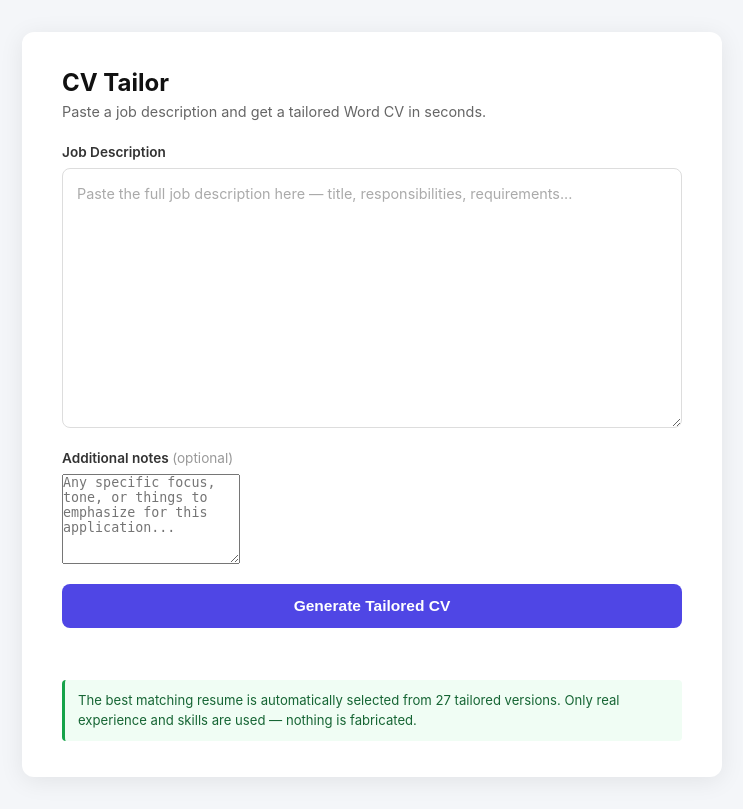
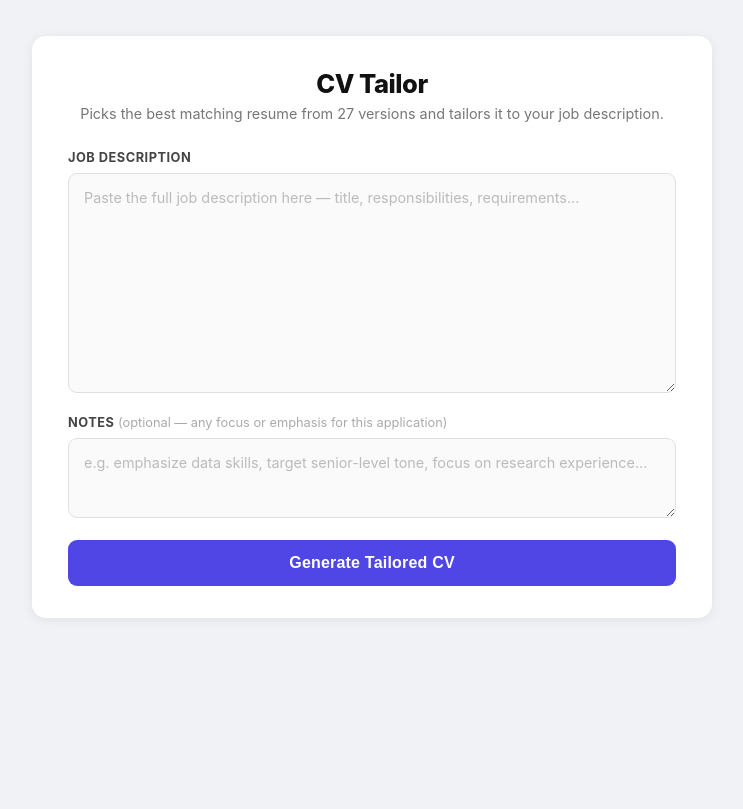
Before and after one commit to serhose/Claude-Test, a Flask app: page / in a window 1280 px wide. Shown: the whole page, without its empty margins (268-1011 px from the left). After the commit the page ends 618 px from the top, so only its background shows below. Run offline with Flask 3, Linux system fonts and the light colour scheme.

Commit message:
Three UI/quality improvements
- Fix Word tab stop to 10800 twips (right margin) — fixes date/location alignment
- Add match percentages: Gemini returns initial_match_pct and final_match_pct per generation
- Redesign UI: cleaner card layout, animated loading steps, results panel with resume badge and match % bars

Co-Authored-By: Claude Sonnet 4.6 <noreply@anthropic.com>

```diff
--- a/cv-tailor/app.py
+++ b/cv-tailor/app.py
@@ -49,8 +49,12 @@ def generate():
     _state["cv_data"] = tailored_data
     _state["docx_bytes"] = docx_bytes
 
-    selected = tailored_data.get("_selected_resume", "")
-    return jsonify({"ready": True, "selected_resume": selected})
+    return jsonify({
+        "ready": True,
+        "selected_resume": tailored_data.get("_selected_resume", ""),
+        "initial_match_pct": tailored_data.get("_initial_match_pct"),
+        "final_match_pct": tailored_data.get("_final_match_pct"),
+    })
 
 
 @app.route("/download")
--- a/cv-tailor/cv_template.py
+++ b/cv-tailor/cv_template.py
@@ -32,7 +32,7 @@ def _set_spacing(paragraph, before=0, after=0):
     pPr.append(pSpacing)
 
 
-def _set_right_tab(paragraph, twips=9360):
+def _set_right_tab(paragraph, twips=10800):
     """Set a right-aligned tab stop (default 6.5 inches = 9360 twips)."""
     pPr = paragraph._p.get_or_add_pPr()
     tabs = OxmlElement('w:tabs')
--- a/cv-tailor/templates/index.html
+++ b/cv-tailor/templates/index.html
@@ -9,210 +9,218 @@
 
     body {
       font-family: -apple-system, BlinkMacSystemFont, "Segoe UI", sans-serif;
-      background: #f4f6f9;
+      background: #f0f2f5;
       min-height: 100vh;
       display: flex;
       align-items: flex-start;
       justify-content: center;
-      padding: 32px 24px;
+      padding: 36px 20px 60px;
     }
 
-    .wrapper {
-      width: 100%;
-      max-width: 700px;
-      display: flex;
-      flex-direction: column;
-      gap: 20px;
+    .wrapper { width: 100%; max-width: 680px; display: flex; flex-direction: column; gap: 16px; }
+
+    /* ── Cards ── */
+    .card {
+      background: #fff;
+      border-radius: 14px;
+      box-shadow: 0 2px 12px rgba(0,0,0,0.07);
+      padding: 32px 36px;
     }
 
-    .card {
-      background: #fff;
-      border-radius: 12px;
-      box-shadow: 0 4px 24px rgba(0,0,0,0.08);
-      padding: 36px 40px;
-    }
+    /* ── Header ── */
+    .app-header { text-align: center; margin-bottom: 28px; }
+    .app-header h1 { font-size: 1.6rem; font-weight: 800; color: #111; letter-spacing: -0.5px; }
+    .app-header p  { margin-top: 6px; font-size: 0.9rem; color: #777; }
 
-    h1 {
-      font-size: 1.5rem;
+    /* ── Form fields ── */
+    .field { margin-bottom: 18px; }
+    .field label {
+      display: block;
+      font-size: 0.8rem;
       font-weight: 700;
-      color: #111;
-      margin-bottom: 6px;
-    }
-
-    .subtitle {
-      font-size: 0.9rem;
-      color: #666;
-      margin-bottom: 24px;
-    }
-
-    label {
-      display: block;
-      font-size: 0.85rem;
-      font-weight: 600;
-      color: #333;
+      color: #444;
+      text-transform: uppercase;
+      letter-spacing: 0.5px;
       margin-bottom: 8px;
     }
+    .field label span { font-weight: 400; color: #aaa; text-transform: none; letter-spacing: 0; }
 
-    textarea#jd {
+    textarea {
       width: 100%;
-      height: 260px;
-      padding: 14px;
+      padding: 13px 15px;
       font-size: 0.9rem;
       font-family: inherit;
-      border: 1.5px solid #ddd;
-      border-radius: 8px;
+      border: 1.5px solid #e0e0e0;
+      border-radius: 9px;
       resize: vertical;
       transition: border-color 0.2s;
       color: #222;
-      line-height: 1.5;
+      line-height: 1.55;
+      background: #fafafa;
     }
+    textarea:focus { outline: none; border-color: #4f46e5; background: #fff; }
+    textarea::placeholder { color: #bbb; }
+    #jd { height: 220px; }
+    #notes { height: 80px; }
 
-    textarea#jd:focus {
-      outline: none;
-      border-color: #4f46e5;
-    }
-
-    textarea#jd::placeholder { color: #aaa; }
-
-    .btn {
-      margin-top: 16px;
+    /* ── Generate button ── */
+    .btn-generate {
       width: 100%;
-      padding: 13px;
+      padding: 14px;
       background: #4f46e5;
       color: #fff;
       border: none;
-      border-radius: 8px;
-      font-size: 0.97rem;
+      border-radius: 9px;
+      font-size: 1rem;
+      font-weight: 700;
+      cursor: pointer;
+      transition: background 0.2s, transform 0.1s, opacity 0.2s;
+      letter-spacing: 0.2px;
+    }
+    .btn-generate:hover:not(:disabled) { background: #4338ca; }
+    .btn-generate:active:not(:disabled) { transform: scale(0.99); }
+    .btn-generate:disabled { opacity: 0.55; cursor: not-allowed; }
+
+    /* ── Loading state ── */
+    .loading-row {
+      display: none;
+      align-items: center;
+      gap: 10px;
+      margin-top: 14px;
+      font-size: 0.88rem;
+      color: #4f46e5;
+    }
+    .loading-row.visible { display: flex; }
+    .spinner {
+      width: 16px; height: 16px; flex-shrink: 0;
+      border: 2px solid #c7d2fe;
+      border-top-color: #4f46e5;
+      border-radius: 50%;
+      animation: spin 0.75s linear infinite;
+    }
+    @keyframes spin { to { transform: rotate(360deg); } }
+
+    .error-msg {
+      margin-top: 12px;
+      padding: 11px 14px;
+      background: #fef2f2;
+      border-left: 3px solid #ef4444;
+      border-radius: 6px;
+      font-size: 0.85rem;
+      color: #b91c1c;
+      display: none;
+    }
+    .error-msg.visible { display: block; }
+
+    /* ── Results panel ── */
+    #resultsPanel { display: none; }
+    #resultsPanel.visible { display: block; }
+
+    .results-header {
+      display: flex;
+      align-items: center;
+      justify-content: space-between;
+      margin-bottom: 18px;
+    }
+    .results-header h2 { font-size: 1rem; font-weight: 700; color: #111; }
+
+    .dl-btn {
+      padding: 8px 16px;
+      background: #4f46e5;
+      color: #fff;
+      border: none;
+      border-radius: 7px;
+      font-size: 0.85rem;
       font-weight: 600;
       cursor: pointer;
-      transition: background 0.2s, opacity 0.2s;
+      transition: background 0.2s;
     }
+    .dl-btn:hover { background: #4338ca; }
 
-    .btn:hover:not(:disabled) { background: #4338ca; }
-    .btn:disabled { opacity: 0.55; cursor: not-allowed; }
+    .resume-badge {
+      display: inline-flex;
+      align-items: center;
+      gap: 6px;
+      background: #eef2ff;
+      color: #4338ca;
+      border-radius: 20px;
+      padding: 5px 12px;
+      font-size: 0.82rem;
+      font-weight: 600;
+      margin-bottom: 18px;
+    }
+    .resume-badge::before { content: "📄"; font-size: 0.85rem; }
 
-    .btn-outline {
-      background: transparent;
-      color: #4f46e5;
-      border: 1.5px solid #4f46e5;
+    .match-row {
+      display: flex;
+      gap: 16px;
+      margin-bottom: 0;
     }
-    .btn-outline:hover:not(:disabled) { background: #eef2ff; }
-
-    .status {
-      margin-top: 14px;
-      font-size: 0.88rem;
-      min-height: 20px;
+    .match-box {
+      flex: 1;
+      background: #f8f9fb;
+      border-radius: 10px;
+      padding: 14px 16px;
       text-align: center;
     }
-    .status.loading { color: #4f46e5; }
-    .status.error   { color: #dc2626; }
-    .status.success { color: #16a34a; }
+    .match-label { font-size: 0.75rem; font-weight: 600; color: #888; text-transform: uppercase; letter-spacing: 0.4px; margin-bottom: 6px; }
+    .match-pct { font-size: 1.8rem; font-weight: 800; }
+    .match-pct.before { color: #f59e0b; }
+    .match-pct.after  { color: #10b981; }
+    .match-bar-wrap { height: 5px; background: #e5e7eb; border-radius: 3px; margin-top: 8px; }
+    .match-bar { height: 100%; border-radius: 3px; transition: width 0.8s ease; }
+    .match-bar.before { background: #f59e0b; }
+    .match-bar.after  { background: #10b981; }
 
-    .spinner {
-      display: inline-block;
-      width: 13px; height: 13px;
-      border: 2px solid #4f46e5;
-      border-top-color: transparent;
-      border-radius: 50%;
-      animation: spin 0.7s linear infinite;
-      vertical-align: middle;
-      margin-right: 5px;
-    }
-
-    @keyframes spin { to { transform: rotate(360deg); } }
-
-    .note {
-      margin-top: 18px;
-      padding: 11px 13px;
-      background: #f0fdf4;
-      border-left: 3px solid #16a34a;
-      border-radius: 4px;
-      font-size: 0.82rem;
-      color: #166534;
-      line-height: 1.5;
-    }
-
-    /* ── Chat section ───────────────────────────────────────────────────── */
-
-    #chatCard {
-      display: none;
-    }
-
-    #chatCard.visible {
-      display: block;
-    }
+    /* ── Chat section ── */
+    #chatCard { display: none; }
+    #chatCard.visible { display: block; }
 
     .chat-header {
       display: flex;
       align-items: center;
       justify-content: space-between;
-      margin-bottom: 16px;
+      margin-bottom: 14px;
     }
-
-    .chat-header h2 {
-      font-size: 1.1rem;
-      font-weight: 700;
-      color: #111;
-    }
-
-    .chat-header .dl-btn {
-      font-size: 0.82rem;
-      font-weight: 600;
-      color: #4f46e5;
+    .chat-header h2 { font-size: 1rem; font-weight: 700; color: #111; }
+    .dl-btn-sm {
+      padding: 6px 12px;
       background: #eef2ff;
+      color: #4338ca;
       border: none;
       border-radius: 6px;
-      padding: 6px 12px;
+      font-size: 0.8rem;
+      font-weight: 600;
       cursor: pointer;
       transition: background 0.2s;
     }
-    .chat-header .dl-btn:hover { background: #e0e7ff; }
+    .dl-btn-sm:hover { background: #e0e7ff; }
 
     .messages {
-      border: 1.5px solid #e5e7eb;
-      border-radius: 8px;
+      border: 1.5px solid #eee;
+      border-radius: 10px;
       padding: 14px;
-      height: 320px;
+      height: 280px;
       overflow-y: auto;
       background: #fafafa;
       display: flex;
       flex-direction: column;
       gap: 10px;
     }
-
     .msg {
       max-width: 85%;
       padding: 10px 13px;
       border-radius: 10px;
-      font-size: 0.88rem;
+      font-size: 0.87rem;
       line-height: 1.5;
       word-break: break-word;
     }
-
-    .msg.user {
-      align-self: flex-end;
-      background: #4f46e5;
-      color: #fff;
-      border-bottom-right-radius: 2px;
-    }
-
-    .msg.assistant {
-      align-self: flex-start;
-      background: #fff;
-      color: #222;
-      border: 1.5px solid #e5e7eb;
-      border-bottom-left-radius: 2px;
-    }
-
-    .msg.assistant.with-dl {
-      display: flex;
-      flex-direction: column;
-      gap: 8px;
-    }
-
+    .msg.user      { align-self: flex-end; background: #4f46e5; color: #fff; border-bottom-right-radius: 3px; }
+    .msg.assistant { align-self: flex-start; background: #fff; color: #222; border: 1.5px solid #eee; border-bottom-left-radius: 3px; }
+    .msg.assistant.with-dl { display: flex; flex-direction: column; gap: 8px; }
     .msg-dl-btn {
       align-self: flex-start;
-      font-size: 0.8rem;
+      font-size: 0.78rem;
       font-weight: 600;
       color: #4f46e5;
       background: #eef2ff;
@@ -220,39 +228,33 @@
       border-radius: 5px;
       padding: 4px 10px;
       cursor: pointer;
-      transition: background 0.2s;
     }
     .msg-dl-btn:hover { background: #e0e7ff; }
 
-    .chat-input-row {
-      display: flex;
-      gap: 10px;
-      margin-top: 12px;
-    }
-
+    .chat-input-row { display: flex; gap: 10px; margin-top: 12px; }
     #chatInput {
       flex: 1;
       padding: 11px 14px;
-      font-size: 0.9rem;
+      font-size: 0.88rem;
       font-family: inherit;
-      border: 1.5px solid #ddd;
-      border-radius: 8px;
+      border: 1.5px solid #e0e0e0;
+      border-radius: 9px;
       resize: none;
       line-height: 1.4;
+      background: #fafafa;
       transition: border-color 0.2s;
       color: #222;
     }
-    #chatInput:focus { outline: none; border-color: #4f46e5; }
-    #chatInput::placeholder { color: #aaa; }
-
+    #chatInput:focus { outline: none; border-color: #4f46e5; background: #fff; }
+    #chatInput::placeholder { color: #bbb; }
     #sendBtn {
       padding: 11px 20px;
       background: #4f46e5;
       color: #fff;
       border: none;
-      border-radius: 8px;
-      font-size: 0.9rem;
-      font-weight: 600;
+      border-radius: 9px;
+      font-size: 0.88rem;
+      font-weight: 700;
       cursor: pointer;
       transition: background 0.2s, opacity 0.2s;
       white-space: nowrap;
@@ -260,84 +262,115 @@
     #sendBtn:hover:not(:disabled) { background: #4338ca; }
     #sendBtn:disabled { opacity: 0.55; cursor: not-allowed; }
 
-    .chat-hint {
-      margin-top: 10px;
-      font-size: 0.8rem;
-      color: #9ca3af;
-    }
+    .chat-hint { margin-top: 10px; font-size: 0.78rem; color: #bbb; }
+
+    .divider { height: 1px; background: #f0f0f0; margin: 4px 0 18px; }
   </style>
 </head>
 <body>
 <div class="wrapper">
 
-    <!-- ── Job Description Form ─────────────────────────────────────────── -->
-    <div class="card" id="mainCard">
+  <!-- ── Main Card ─────────────────────────────────────────────────────── -->
+  <div class="card">
+    <div class="app-header">
       <h1>CV Tailor</h1>
-      <p class="subtitle">Paste a job description and get a tailored Word CV in seconds.</p>
+      <p>Picks the best matching resume from 27 versions and tailors it to your job description.</p>
+    </div>
 
     <form id="cvForm">
+      <div class="field">
         <label for="jd">Job Description</label>
-        <textarea
-          id="jd"
-          name="job_description"
-          placeholder="Paste the full job description here — title, responsibilities, requirements..."
-          required
-        ></textarea>
+        <textarea id="jd" name="job_description" placeholder="Paste the full job description here — title, responsibilities, requirements..." required></textarea>
+      </div>
 
-        <label for="notes" style="margin-top:18px;display:block;">Additional notes <span style="font-weight:400;color:#999;">(optional)</span></label>
-        <textarea
-          id="notes"
-          name="user_notes"
-          style="height:90px;"
-          placeholder="Any specific focus, tone, or things to emphasize for this application..."
-        ></textarea>
+      <div class="field">
+        <label for="notes">Notes <span>(optional — any focus or emphasis for this application)</span></label>
+        <textarea id="notes" name="user_notes" placeholder="e.g. emphasize data skills, target senior-level tone, focus on research experience..."></textarea>
+      </div>
 
-        <button type="submit" class="btn" id="submitBtn">Generate Tailored CV</button>
+      <button type="submit" class="btn-generate" id="submitBtn">Generate Tailored CV</button>
     </form>
 
-      <div class="status" id="status"></div>
+    <div class="loading-row" id="loadingRow">
+      <div class="spinner"></div>
+      <span id="loadingMsg">Selecting best resume...</span>
+    </div>
 
-      <div class="note" id="resumeNote" style="display:none;"></div>
+    <div class="error-msg" id="errorMsg"></div>
 
-      <div class="note">
-        The best matching resume is automatically selected from 27 tailored versions.
-        Only real experience and skills are used — nothing is fabricated.
+    <!-- ── Results ── -->
+    <div id="resultsPanel">
+      <div class="divider" style="margin-top:20px;"></div>
+      <div class="results-header">
+        <h2>Your CV is ready</h2>
+        <button class="dl-btn" onclick="downloadLatest()">Download .docx</button>
+      </div>
+      <div class="resume-badge" id="resumeBadge"></div>
+      <div class="match-row">
+        <div class="match-box">
+          <div class="match-label">Resume match before</div>
+          <div class="match-pct before" id="pctBefore">—</div>
+          <div class="match-bar-wrap"><div class="match-bar before" id="barBefore" style="width:0%"></div></div>
+        </div>
+        <div class="match-box">
+          <div class="match-label">Match after tailoring</div>
+          <div class="match-pct after" id="pctAfter">—</div>
+          <div class="match-bar-wrap"><div class="match-bar after" id="barAfter" style="width:0%"></div></div>
+        </div>
+      </div>
     </div>
   </div>
 
-    <!-- ── Chat / Refine Section ───────────────────────────────────────── -->
+  <!-- ── Chat Card ─────────────────────────────────────────────────────── -->
   <div class="card" id="chatCard">
     <div class="chat-header">
       <h2>Refine your CV</h2>
-        <button class="dl-btn" id="dlBtn" onclick="downloadLatest()">Download latest</button>
+      <button class="dl-btn-sm" onclick="downloadLatest()">Download latest</button>
     </div>
-
     <div class="messages" id="messages"></div>
-
     <div class="chat-input-row">
-        <textarea
-          id="chatInput"
-          rows="2"
-          placeholder="Ask for any changes — e.g. 'make it shorter', 'focus more on data skills', 'remove the volunteer section'..."
-        ></textarea>
+      <textarea id="chatInput" rows="2" placeholder="Ask for any changes — shorter, focus on data skills, remove a section..."></textarea>
       <button id="sendBtn" onclick="sendRefinement()">Send</button>
     </div>
-
     <p class="chat-hint">Each message refines the same CV. Every updated version can be downloaded.</p>
   </div>
 
 </div>
 
 <script>
-    const form      = document.getElementById("cvForm");
-    const statusEl  = document.getElementById("status");
-    const submitBtn = document.getElementById("submitBtn");
-    const chatCard  = document.getElementById("chatCard");
+  const form       = document.getElementById("cvForm");
+  const submitBtn  = document.getElementById("submitBtn");
+  const loadingRow = document.getElementById("loadingRow");
+  const loadingMsg = document.getElementById("loadingMsg");
+  const errorMsg   = document.getElementById("errorMsg");
+  const resultsPanel = document.getElementById("resultsPanel");
+  const chatCard   = document.getElementById("chatCard");
   const messagesEl = document.getElementById("messages");
-    const chatInput = document.getElementById("chatInput");
-    const sendBtn   = document.getElementById("sendBtn");
+  const chatInput  = document.getElementById("chatInput");
+  const sendBtn    = document.getElementById("sendBtn");
 
-    // ── Generate ────────────────────────────────────────────────────────────
+  const loadingSteps = [
+    "Selecting best resume...",
+    "Analyzing job requirements...",
+    "Tailoring content...",
+    "Almost done...",
+  ];
+  let loadingTimer = null;
+
+  function startLoadingAnimation() {
+    let i = 0;
+    loadingMsg.textContent = loadingSteps[0];
+    loadingTimer = setInterval(() => {
+      i = Math.min(i + 1, loadingSteps.length - 1);
+      loadingMsg.textContent = loadingSteps[i];
+    }, 8000);
+  }
+
+  function stopLoadingAnimation() {
+    clearInterval(loadingTimer);
+  }
+
+  // ── Generate ──────────────────────────────────────────────────────────
 
   form.addEventListener("submit", async (e) => {
     e.preventDefault();
@@ -345,8 +378,10 @@
     if (!jd) return;
 
     submitBtn.disabled = true;
-      statusEl.className = "status loading";
-      statusEl.innerHTML = '<span class="spinner"></span> Tailoring your CV — this takes about 15 seconds...';
+    errorMsg.classList.remove("visible");
+    resultsPanel.classList.remove("visible");
+    loadingRow.classList.add("visible");
+    startLoadingAnimation();
 
     try {
       const formData = new FormData(form);
@@ -356,31 +391,46 @@
       if (!response.ok) throw new Error(data.error || "Something went wrong.");
 
       await downloadLatest();
+      showResults(data);
 
-        statusEl.className = "status success";
-        statusEl.textContent = "✓ CV downloaded. Use the chat below to refine it.";
-
-        if (data.selected_resume) {
-          const noteEl = document.getElementById("resumeNote");
-          noteEl.textContent = `Selected resume: ${data.selected_resume.replace("Melda_Resume_", "").replace(".docx", "")}`;
-          noteEl.style.display = "block";
-        }
-
-        // Show chat
       chatCard.classList.add("visible");
       messagesEl.innerHTML = "";
-        appendMessage("assistant", "Your CV has been generated and downloaded! Ask me to make any changes — I can shorten sections, reorder bullets, focus on specific skills, and more.", true);
+      appendMessage("assistant", "Your CV is ready! Use the chat to refine it further — I can shorten sections, shift focus, or adjust the tone.");
       chatCard.scrollIntoView({ behavior: "smooth", block: "start" });
 
     } catch (err) {
-        statusEl.className = "status error";
-        statusEl.textContent = "Error: " + err.message;
+      errorMsg.textContent = "Error: " + err.message;
+      errorMsg.classList.add("visible");
     } finally {
       submitBtn.disabled = false;
+      loadingRow.classList.remove("visible");
+      stopLoadingAnimation();
     }
   });
 
-    // ── Refine ──────────────────────────────────────────────────────────────
+  function showResults(data) {
+    resultsPanel.classList.add("visible");
+
+    const name = (data.selected_resume || "")
+      .replace("Melda_Resume_", "")
+      .replace(".docx", "")
+      .replace(/_/g, " ");
+    document.getElementById("resumeBadge").textContent = name || "Unknown";
+
+    const before = data.initial_match_pct;
+    const after  = data.final_match_pct;
+
+    if (before != null) {
+      document.getElementById("pctBefore").textContent = before + "%";
+      setTimeout(() => { document.getElementById("barBefore").style.width = before + "%"; }, 100);
+    }
+    if (after != null) {
+      document.getElementById("pctAfter").textContent = after + "%";
+      setTimeout(() => { document.getElementById("barAfter").style.width = after + "%"; }, 100);
+    }
+  }
+
+  // ── Refine ────────────────────────────────────────────────────────────
 
   async function sendRefinement() {
     const message = chatInput.value.trim();
@@ -391,7 +441,7 @@
     sendBtn.disabled = true;
     chatInput.disabled = true;
 
-      const thinkingEl = appendMessage("assistant", '<span class="spinner"></span> Updating your CV...');
+    const thinkingEl = appendMessage("assistant", '<span class="spinner" style="display:inline-block;width:13px;height:13px;border:2px solid #c7d2fe;border-top-color:#4f46e5;border-radius:50%;animation:spin 0.75s linear infinite;vertical-align:middle;margin-right:6px;"></span> Updating your CV...');
 
     try {
       const response = await fetch("/refine", {
@@ -399,17 +449,12 @@
         headers: { "Content-Type": "application/json" },
         body: JSON.stringify({ message }),
       });
-
       const data = await response.json();
-
       if (!response.ok) throw new Error(data.error || "Something went wrong.");
 
       thinkingEl.innerHTML = "";
       thinkingEl.classList.add("with-dl");
-
-        const text = document.createTextNode(data.reply);
-        thinkingEl.appendChild(text);
-
+      thinkingEl.appendChild(document.createTextNode(data.reply));
       const dlBtn = document.createElement("button");
       dlBtn.className = "msg-dl-btn";
       dlBtn.textContent = "Download this version";
@@ -426,40 +471,30 @@
     }
   }
 
-    // Allow Enter to send (Shift+Enter for new line)
   chatInput.addEventListener("keydown", (e) => {
-      if (e.key === "Enter" && !e.shiftKey) {
-        e.preventDefault();
-        sendRefinement();
-      }
+    if (e.key === "Enter" && !e.shiftKey) { e.preventDefault(); sendRefinement(); }
   });
 
-    // ── Helpers ─────────────────────────────────────────────────────────────
+  // ── Helpers ───────────────────────────────────────────────────────────
 
-    function appendMessage(role, html, isFirst = false) {
+  function appendMessage(role, html) {
     const el = document.createElement("div");
-      el.className = `msg ${role}`;
+    el.className = "msg " + role;
     el.innerHTML = html;
     messagesEl.appendChild(el);
     messagesEl.scrollTop = messagesEl.scrollHeight;
     return el;
   }
 
-    function triggerDownload(blob, filename) {
+  async function downloadLatest() {
+    const r = await fetch("/download");
+    if (!r.ok) return;
+    const blob = await r.blob();
     const url = URL.createObjectURL(blob);
     const a = document.createElement("a");
-      a.href = url;
-      a.download = filename;
-      document.body.appendChild(a);
-      a.click();
-      a.remove();
+    a.href = url; a.download = "Melda_Akan_CV.docx";
+    document.body.appendChild(a); a.click(); a.remove();
     URL.revokeObjectURL(url);
-    }
-
-    async function downloadLatest() {
-      const response = await fetch("/download");
-      if (!response.ok) return;
-      triggerDownload(await response.blob(), "Melda_Akan_CV.docx");
   }
 </script>
 </body>
```
Also changed, not shown: cv-tailor/ai_matcher.py (+37 -26 lines). Lines whose indentation alone changed are shown as unchanged.
